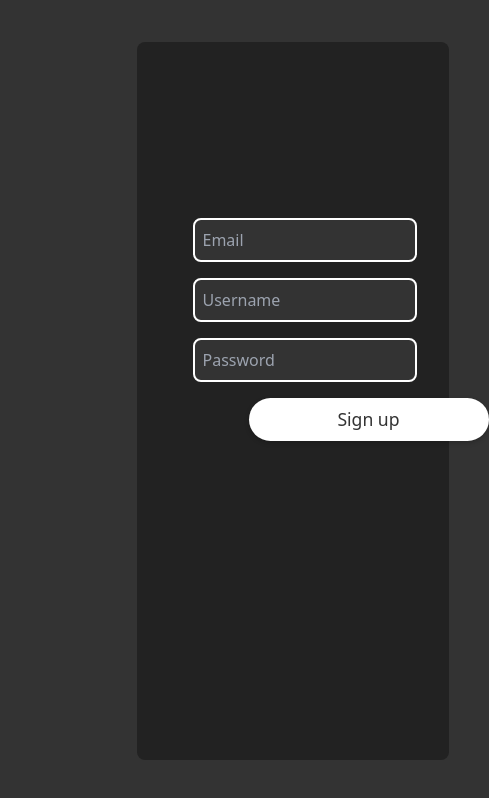
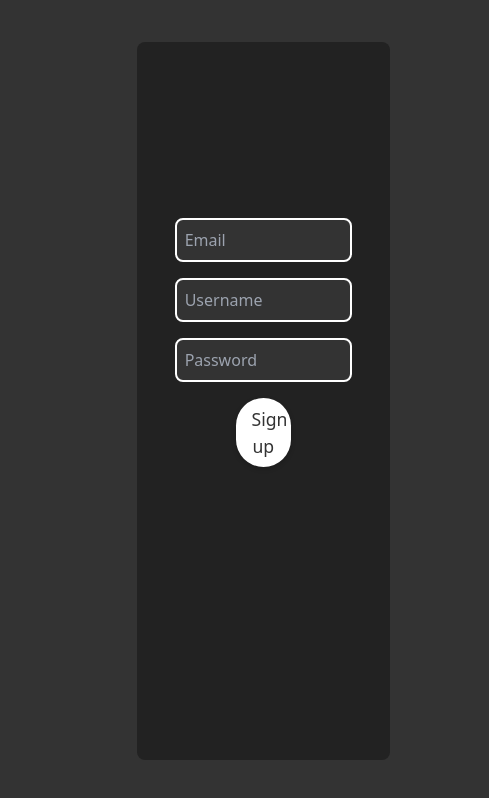
Before and after one commit to MBotond21/thingy, a React (Vite) app: page /signup in a window 390 px wide. Shown: the top 798 px of the page, 489 px wide, since content can reach past the window. Built offline with nearby package versions, Linux system fonts and the light colour scheme.

Commit message:
froms are a bit more responsive

```diff
--- a/src/App.css
+++ b/src/App.css
@@ -59,6 +59,14 @@ header {
     margin-left: 4.5rem;
 }
 
+.ml-1\/10{
+    margin-left: 10%;
+}
+
+.ml-f-1\/4{
+    margin-left: calc(75% / 2);
+}
+
 .btn:hover {
     background-color: #d5d5d5;
     box-shadow: 0 4px 8px rgba(0, 0, 0, 0.3);
--- a/src/pages/Login.tsx
+++ b/src/pages/Login.tsx
@@ -5,15 +5,15 @@ export default function Login() {
 
     return <>
         <div className="formPage">
-            <form className="w-full h-full mt-40 ml-10">
+            <form className="w-full h-full mt-40">
                 <div className="formElement">
-                    <input type="email" name="email" placeholder="Email" className="rounded-lg p-2 w-4/5 border-2 outline-none transition-all bg-333 border-white focus:border-yellow-400 mb-4" required />
+                    <input type="email" name="email" placeholder="Email" className="rounded-lg p-2 w-4/5 ml-1/10 border-2 outline-none transition-all bg-333 border-white focus:border-yellow-400 mb-4" required />
                 </div>
                 <div className="formElement">
-                    <input type="password" name="psw" placeholder="Password" className="rounded-lg p-2 w-4/5 border-2 outline-none transition-all bg-333 border-white focus:border-yellow-400 mb-4" required />
+                    <input type="password" name="psw" placeholder="Password" className="rounded-lg p-2 w-4/5 ml-1/10 border-2 outline-none transition-all bg-333 border-white focus:border-yellow-400 mb-4" required />
                 </div>
-                <button className="btn w-60 ml-14" >Login</button>
-                <p className="ml-18 mt-1 text-mute">Don't have an account yet? <a onClick={() => navigate("/signup")} className="text-blue-500 hover:cursor-pointer ">Sign up</a></p>
+                <button className="btn w-1/4 ml-f-1/4" >Login</button>
+                <p className="mt-1 text-mute w-full text-center">Don't have an account yet? <a onClick={() => navigate("/signup")} className="text-blue-500 hover:cursor-pointer ">Sign up</a></p>
             </form>
         </div>
     </>
--- a/src/pages/Signup.tsx
+++ b/src/pages/Signup.tsx
@@ -1,17 +1,17 @@
 export default function Signup(){
     return <>
         <div className="formPage">
-            <form className="w-full h-full mt-40 ml-10">
+            <form className="w-full h-full mt-40">
                 <div className="formElement">
-                    <input type="email" name="email" placeholder="Email" className="rounded-lg p-2 w-4/5 border-2 outline-none transition-all bg-333 border-white focus:border-yellow-400 mb-4" required />
+                    <input type="email" name="email" placeholder="Email" className="rounded-lg p-2 w-4/5 ml-1/10 border-2 outline-none transition-all bg-333 border-white focus:border-yellow-400 mb-4" required />
                 </div>
                 <div className="formElement">
-                    <input type="text" name="uname" placeholder="Username" className="rounded-lg p-2 w-4/5 border-2 outline-none transition-all bg-333 border-white focus:border-yellow-400 mb-4" required />
+                    <input type="text" name="uname" placeholder="Username" className="rounded-lg p-2 w-4/5 ml-1/10 border-2 outline-none transition-all bg-333 border-white focus:border-yellow-400 mb-4" required />
                 </div>
                 <div className="formElement">
-                    <input type="password" name="psw" placeholder="Password" className="rounded-lg p-2 w-4/5 border-2 outline-none transition-all bg-333 border-white focus:border-yellow-400 mb-4" required />
+                    <input type="password" name="psw" placeholder="Password" className="rounded-lg p-2 w-4/5 ml-1/10 border-2 outline-none transition-all bg-333 border-white focus:border-yellow-400 mb-4" required />
                 </div>
-                <button className="btn w-60 ml-14" >Sign up</button>
+                <button className="btn w-1/4 ml-f-1/4" >Sign up</button>
             </form>
         </div>
     </>
```
